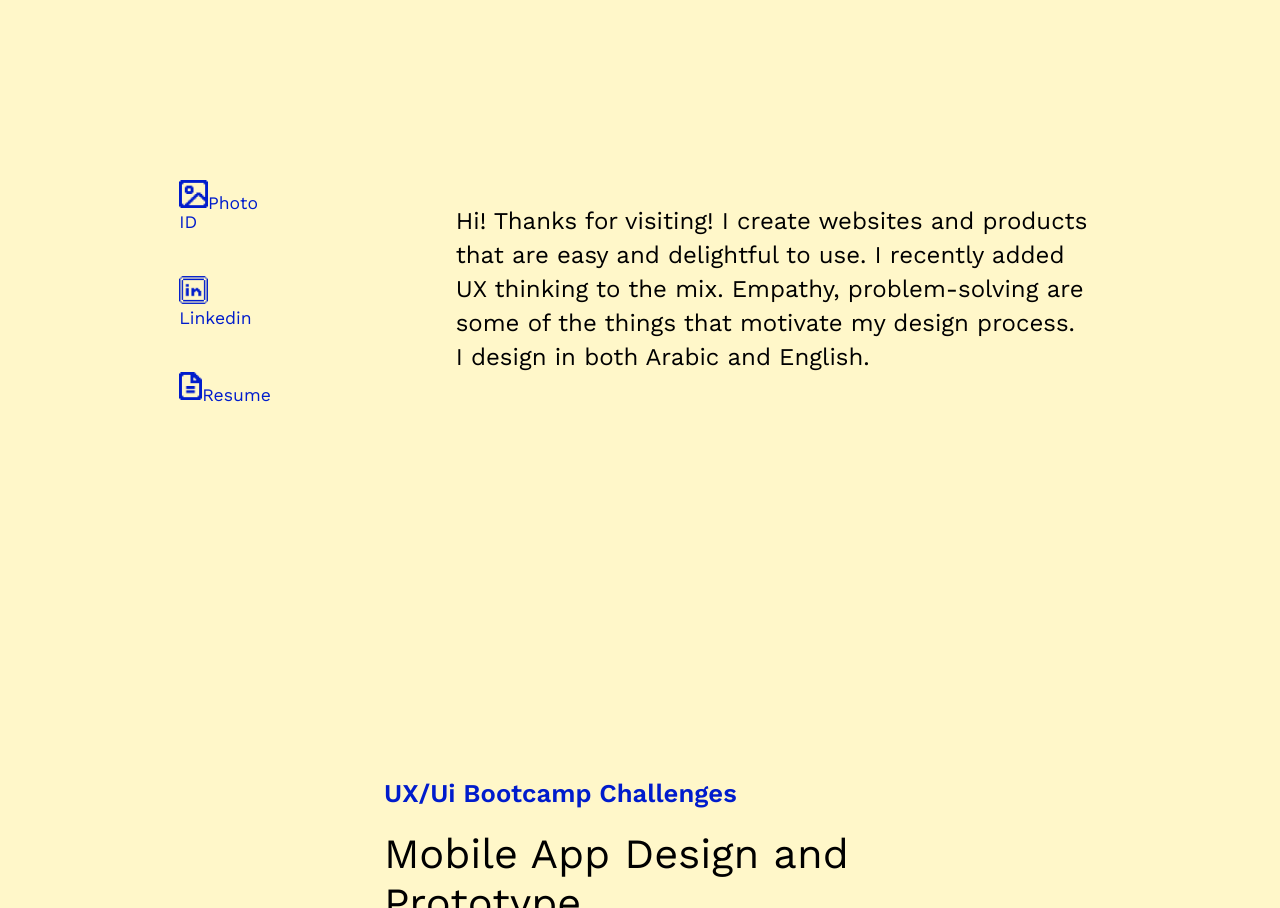
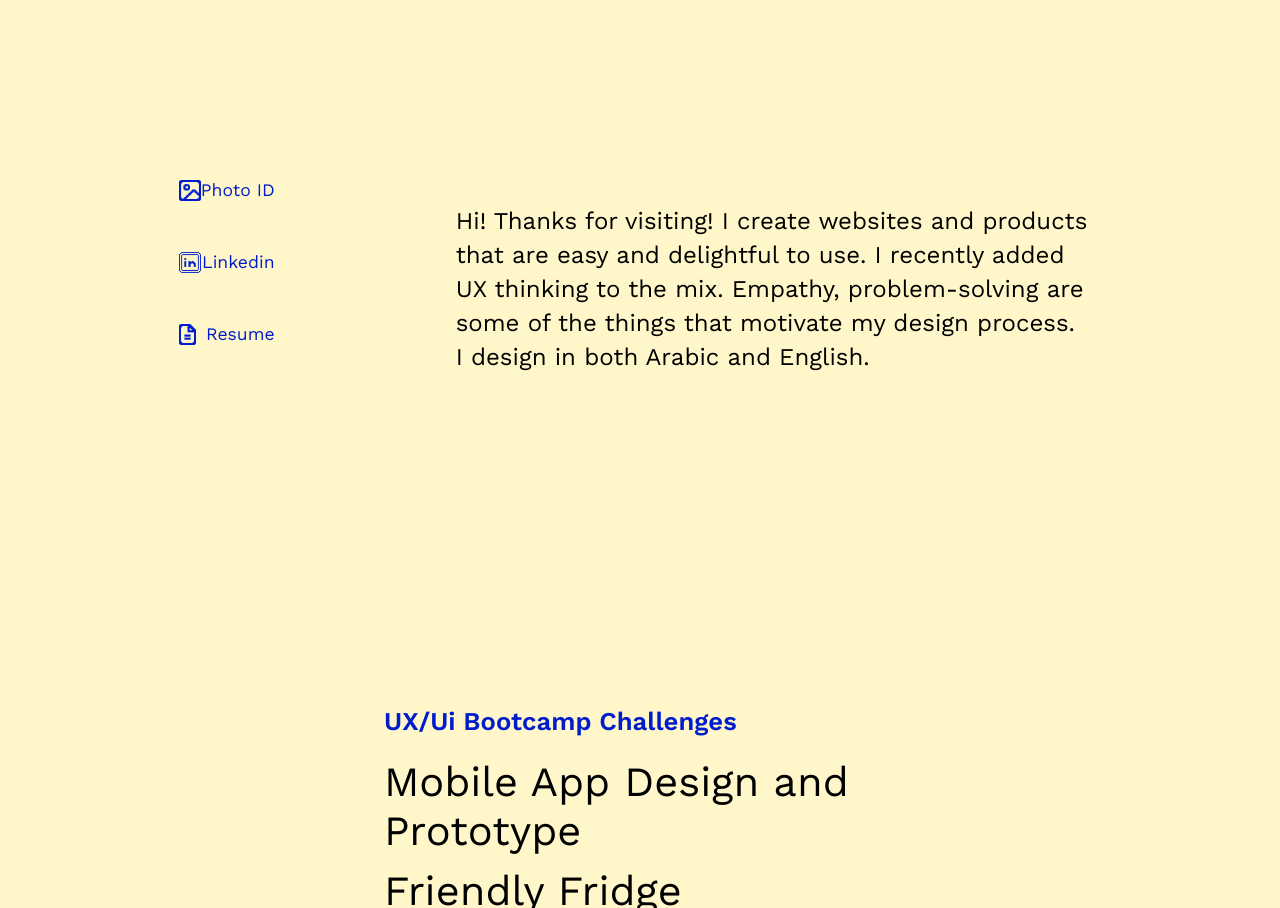
Before and after one commit to coc00r1co/UX_UI_HW_17, a plain HTML site: page index.html in a window 1280 px wide. Shown: the part 192-1100 px from the top of the page. Drawn offline with nearby package versions, Linux system fonts and the light colour scheme.

Commit message:
Update index.html

```diff
--- a/index.html
+++ b/index.html
@@ -26,9 +26,9 @@
     </header>
     <section class= "heroSection">
         <div class="sidelinksConnect">
-            <div><img src="images/photo_icon.png"><a>Photo ID</a></div>
-            <div><img src="images/linkedin_icon.png"><a>Linkedin</a></div>
-            <div><img src="images/resume_icon.png"><a>Resume</a></div>
+            <div class="iconLink"><img src="images/photo_icon.png"><a>Photo ID</a></div>
+            <div class="iconLink"><img src="images/linkedin_icon.png"><a>Linkedin</a></div>
+            <div class="iconLink"><img src="images/resume_icon.png"><a>Resume</a></div>
         </div>
         <p>Hi! Thanks for visiting! I create websites and products that are easy and delightful to use. I recently added UX thinking to the mix. Empathy, problem-solving are some of the things that motivate my design process.
             <br>I design in both Arabic and English.
```
